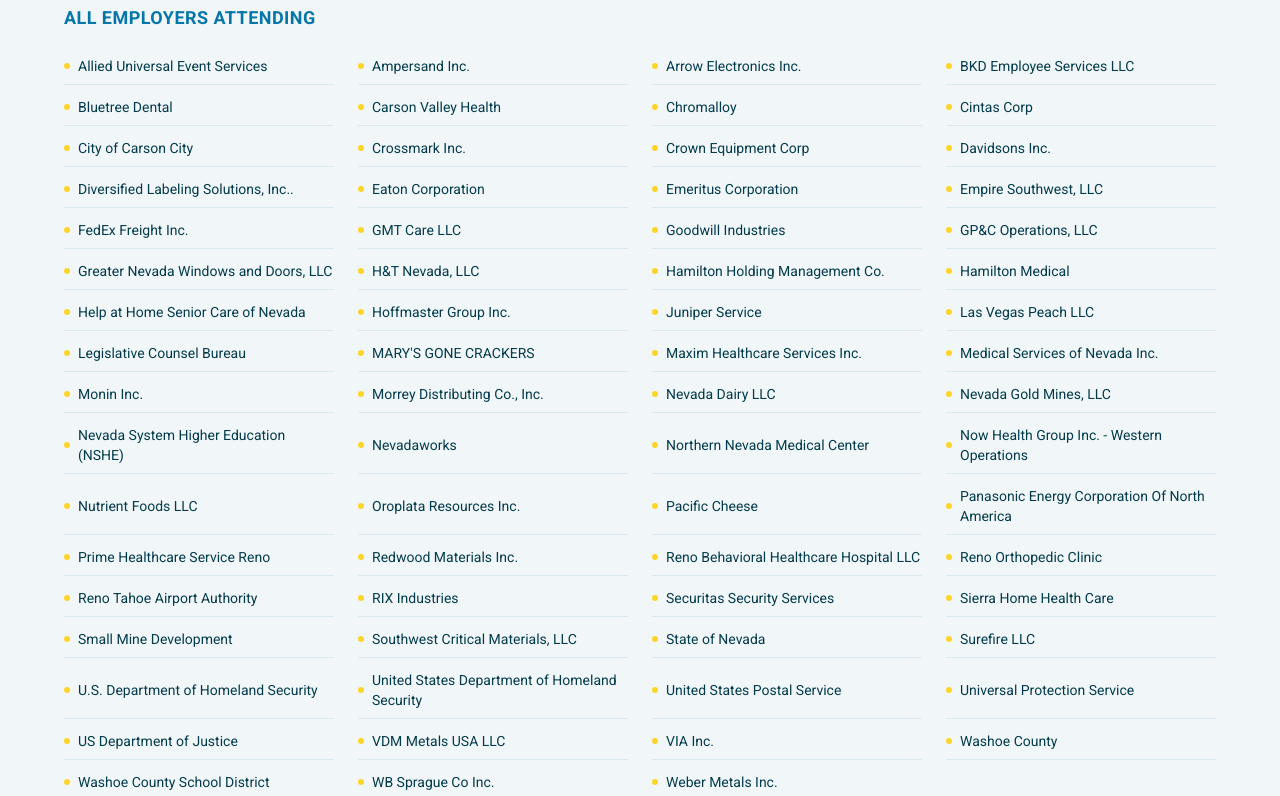
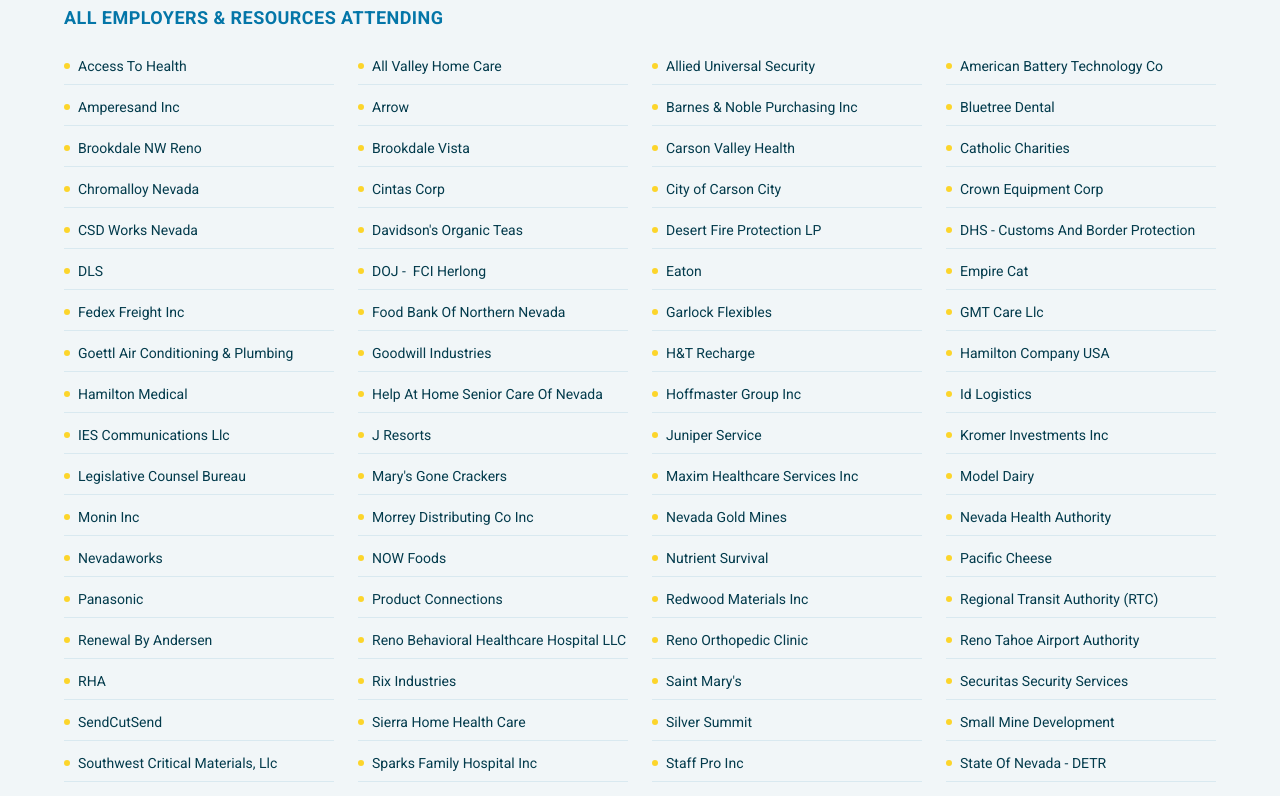
Before and after one commit to dev-software-eg/washoe-county-job-fair, a Next.js app: page / in a window 1280 px wide. Shown: the part 1200-1996 px from the top of the page. Built offline with nearby package versions, Linux system fonts and the light colour scheme; no server answers.

Commit message:
Update list of employers

```diff
--- a/components/EmployerTable.tsx
+++ b/components/EmployerTable.tsx
@@ -1,71 +1,102 @@
 const EMPLOYERS = [
-  "Allied Universal Event Services",
-  "Ampersand Inc.",
-  "Arrow Electronics Inc.",
-  "BKD Employee Services LLC",
+ "Access To Health",
+"All Valley Home Care",
+"Allied Universal Security",
+"American Battery Technology Co",
+"Amperesand Inc",
+"Arrow",
+"Barnes & Noble Purchasing Inc",
 "Bluetree Dental",
+"Brookdale NW Reno",
+"Brookdale Vista",
 "Carson Valley Health",
-  "Chromalloy",
+"Catholic Charities ",
+"Chromalloy Nevada",
 "Cintas Corp",
 "City of Carson City",
-  "Crossmark Inc.",
 "Crown Equipment Corp",
-  "Davidsons Inc.",
-  "Diversified Labeling Solutions, Inc..",
-  "Eaton Corporation",
-  "Emeritus Corporation",
-  "Empire Southwest, LLC",
-  "FedEx Freight Inc.",
-  "GMT Care LLC",
+"CSD Works Nevada",
+"Davidson's Organic Teas",
+"Desert Fire Protection LP",
+"DHS - Customs And Border Protection",
+"DLS",
+"DOJ -  FCI Herlong",
+"Eaton",
+"Empire Cat",
+"Fedex Freight Inc",
+"Food Bank Of Northern Nevada",
+"Garlock Flexibles",
+"GMT Care Llc",
+"Goettl Air Conditioning & Plumbing",
 "Goodwill Industries",
-  "GP&C Operations, LLC",
-  "Greater Nevada Windows and Doors, LLC",
-  "H&T Nevada, LLC",
-  "Hamilton Holding Management Co.",
+"H&T Recharge",
+"Hamilton Company USA",
 "Hamilton Medical",
-  "Help at Home Senior Care of Nevada",
-  "Hoffmaster Group Inc.",
+"Help At Home Senior Care Of Nevada",
+"Hoffmaster Group Inc",
+"Id Logistics",
+"IES Communications Llc",
+"J Resorts",
 "Juniper Service",
-  "Las Vegas Peach LLC",
+"Kromer Investments Inc",
 "Legislative Counsel Bureau",
-  "MARY'S GONE CRACKERS",
-  "Maxim Healthcare Services Inc.",
-  "Medical Services of Nevada Inc.",
-  "Monin Inc.",
-  "Morrey Distributing Co., Inc.",
-  "Nevada Dairy LLC",
-  "Nevada Gold Mines, LLC",
-  "Nevada System Higher Education (NSHE)",
+"Mary's Gone Crackers",
+"Maxim Healthcare Services Inc",
+"Model Dairy",
+"Monin Inc",
+"Morrey Distributing Co Inc",
+"Nevada Gold Mines",
+"Nevada Health Authority",
 "Nevadaworks",
-  "Northern Nevada Medical Center",
-  "Now Health Group Inc. - Western Operations",
-  "Nutrient Foods LLC",
-  "Oroplata Resources Inc.",
+"NOW Foods",
+"Nutrient Survival",
 "Pacific Cheese",
-  "Panasonic Energy Corporation Of North America",
-  "Prime Healthcare Service Reno",
-  "Redwood Materials Inc.",
+"Panasonic",
+"Product Connections",
+"Redwood Materials Inc",
+"Regional Transit Authority (RTC)",
+"Renewal By Andersen",
 "Reno Behavioral Healthcare Hospital LLC",
 "Reno Orthopedic Clinic",
 "Reno Tahoe Airport Authority",
-  "RIX Industries",
+"RHA",
+"Rix Industries",
+"Saint Mary's",
 "Securitas Security Services",
+"SendCutSend",
 "Sierra Home Health Care",
+"Silver Summit",
 "Small Mine Development",
-  "Southwest Critical Materials, LLC",
-  "State of Nevada",
-  "Surefire LLC",
-  "U.S. Department of Homeland Security",
-  "United States Department of Homeland Security",
+"Southwest Critical Materials, Llc",
+"Sparks Family Hospital Inc",
+"Staff Pro Inc",
+"State Of Nevada - DETR",
+"State Of Nevada - DHRM",
+"State Of Nevada - Voc Rehab",
+"State Of Nevada - Workforce Programs Unit",
+"Statee Of Nevada - EmployNV Career Hub",
+"Surefire Llc",
+"Tesla",
+"TMCC",
+"Transportation Security Administration (TSA)",
 "United States Postal Service",
-  "Universal Protection Service",
-  "US Department of Justice",
-  "VDM Metals USA LLC",
-  "VIA Inc.",
+"United Way",
+"UNR",
+"VDM Metals Usa Llc",
+"Via Seating",
+"Wabtec Corporation",
 "Washoe County",
+"Washoe County - Community Services",
+"Washoe County - Human Resource",
+"Washoe County - Human Services",
+"Washoe County - Human Services",
+"Washoe County - Juvenile Services",
+"Washoe County - Regional Animal Services",
 "Washoe County School District",
-  "WB Sprague Co Inc.",
-  "Weber Metals Inc.",
+"Washoe Tribe Of Nevada And California",
+"WB Sprague Co Inc",
+"Weber Metals",
+"WNC",
 ];
 
 export default function EmployerTable() {
@@ -73,7 +104,7 @@
     <section className="flex flex-1 flex-col justify-center bg-brand-light px-6 py-10 sm:px-10 lg:px-16">
       <div className="mx-auto max-w-6xl">
         <h2 className="text-base font-bold uppercase tracking-wide text-brand-blue sm:text-lg">
-          All Employers attending
+          All Employers & Resources Attending
         </h2>
 
         <ul className="mt-6 grid grid-cols-1 gap-x-6 gap-y-3 sm:grid-cols-2 md:grid-cols-3 lg:grid-cols-4">
```
Lines whose indentation alone changed are shown as unchanged.
